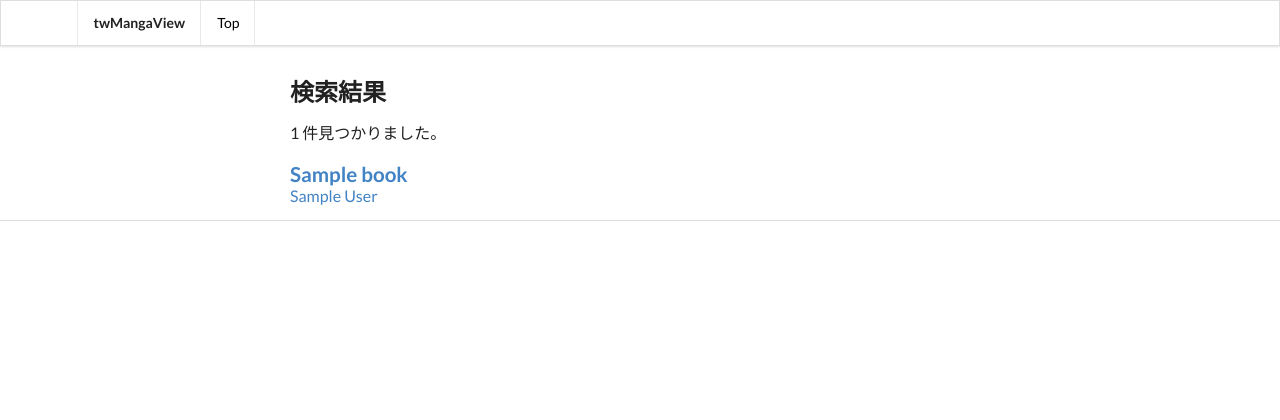
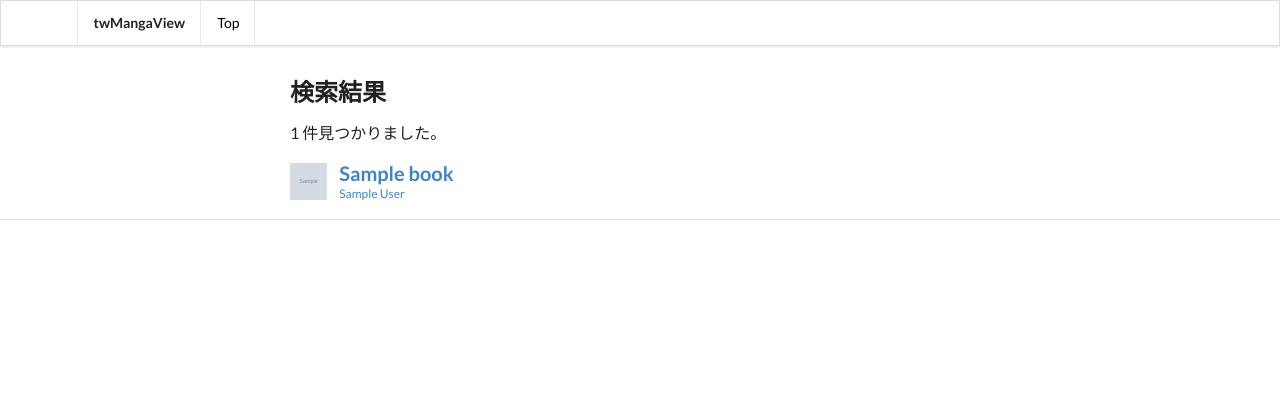
Before and after one commit to melqueawq/twMangaview, a Flask app: template templates/search.html in a window 1280 px wide. Shown: the top 420 px of the page. Run offline with Flask 2, Linux system fonts and the light colour scheme; the template is opened without the code that fills it: values that come from a table or form of the project are taken from there, others are empty; tables that the repository leaves empty hold one stand-in row (values such as "Sample post"); grey boxes marked "Sample" are stand-in pictures; some libraries are stand-ins or nearby versions.

Commit message:
[update] サムネイルを表示するように変更

```diff
--- a/templates/search.html
+++ b/templates/search.html
@@ -24,12 +24,13 @@
         <h2>検索結果</h2>
     </div>
     <p>{{content|length}} 件見つかりました。</p>
-    <div class="ui relaxed divided list">
+    <div class="ui large relaxed divided list">
         {% for data in content %}
         <div class="item">
+            <img src={{data.thumbnail}} alt="" class="ui avatar image" style="border-radius: 0;">
             <div class="content">
-                <a class="ui header" href="/view?twurl={{data.url}}">{{data.title}}</a>
-                <div class="ui description">
+                <a class="header" href="/view?twurl={{data.url}}" style="font-size:20px;">{{data.title}}</a>
+                <div class="description" style="font-size:12px;">
                     <a href="https://twitter.com/{{data.author[1:]}}">{{data.author}}</a>
                 </div>
             </div>
```
